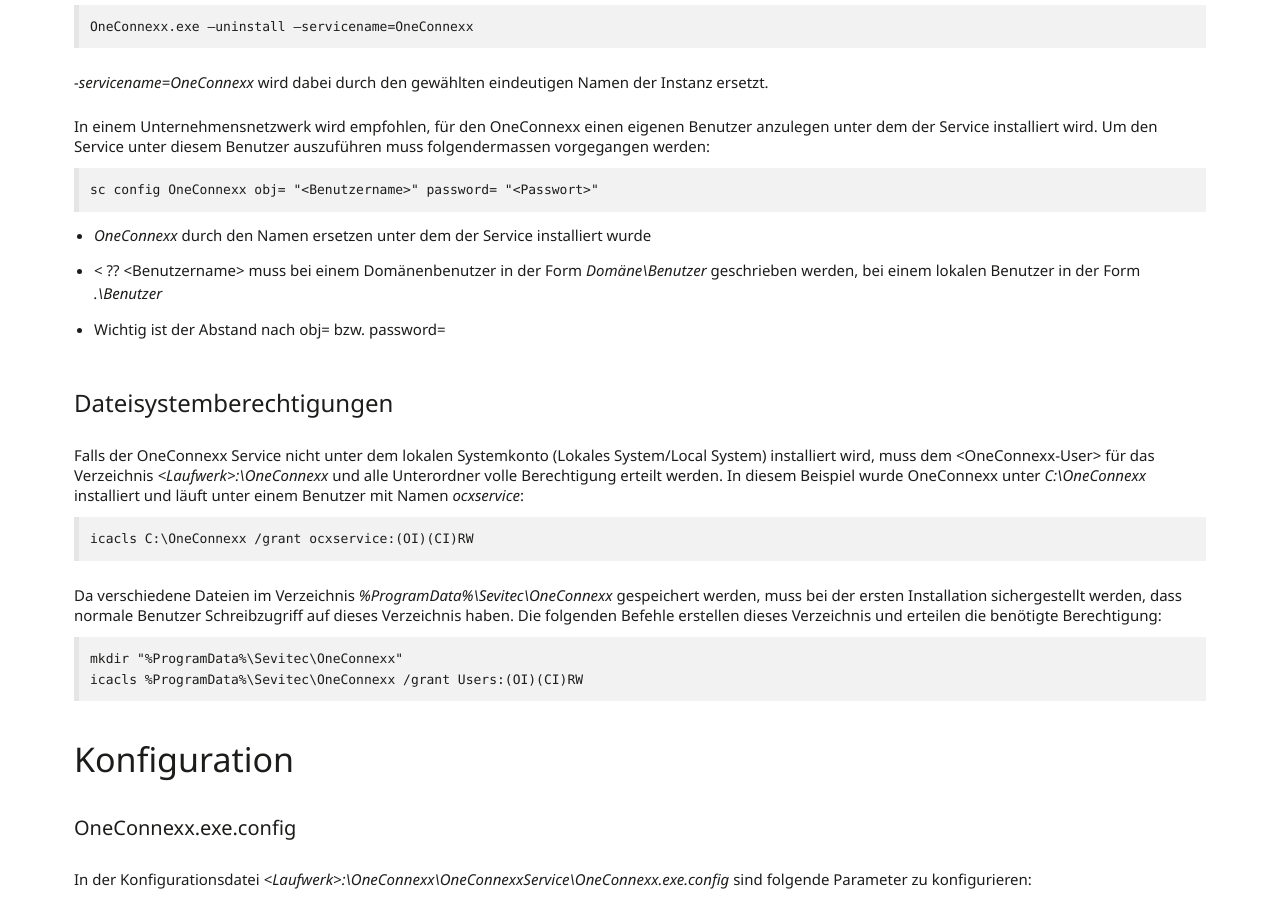
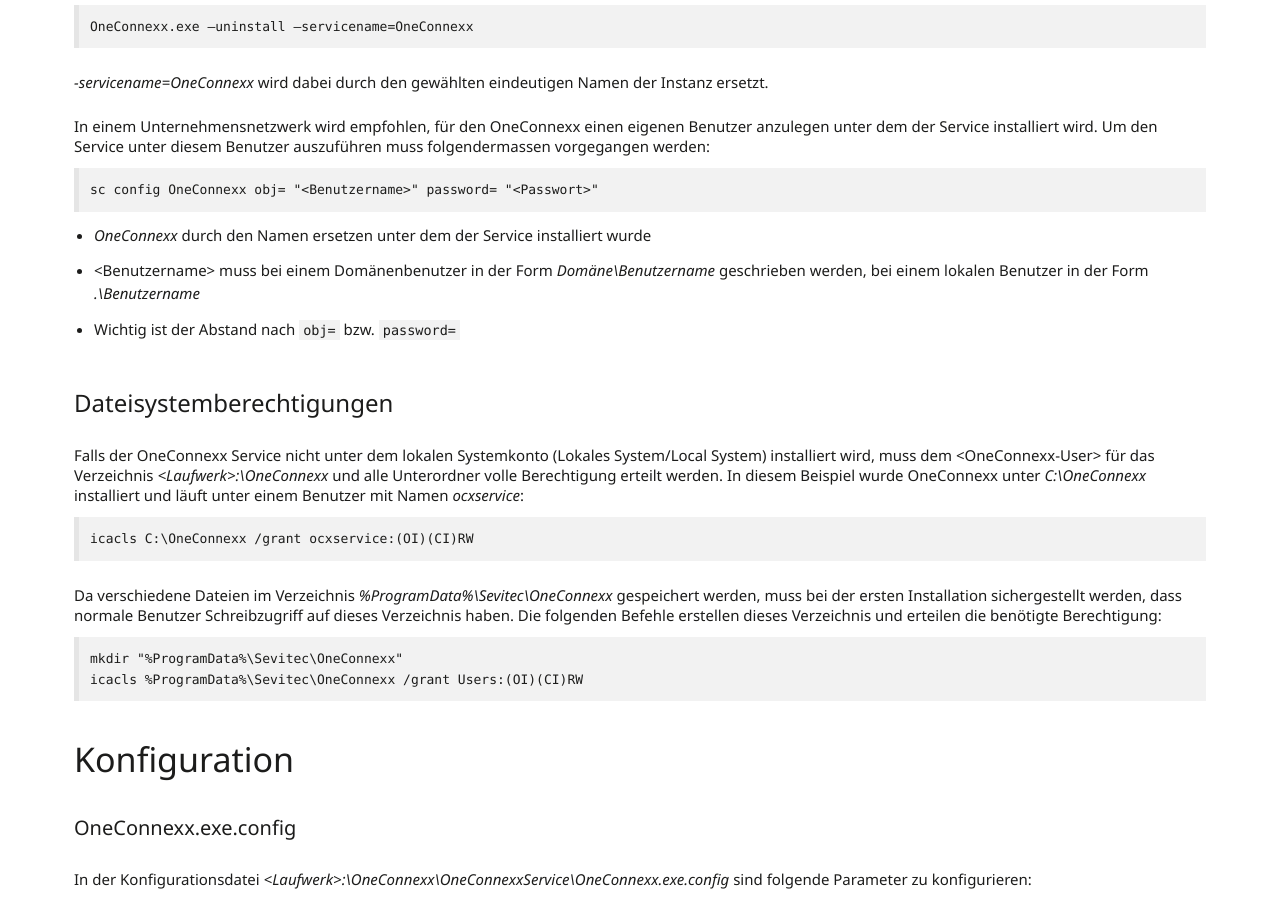
Before and after one commit to primesoft-group/oneconnexx-docs, a Jekyll site: the page built from _pages/setup/de/oneconnexx.md, in a window 1280 px wide and 900 px high, scrolled down 1535 px. Built offline with Jekyll 4.4.1, drawn with Linux system fonts in a browser that asks for light colours; nearby versions of some CDN libraries; some web fonts are replaced.

Commit message:
Update oneconnexx.md

````diff
--- a/_pages/setup/de/oneconnexx.md
+++ b/_pages/setup/de/oneconnexx.md
@@ -68,8 +68,8 @@
 ```
 
 * *OneConnexx* durch den Namen ersetzen unter dem der Service installiert wurde
-* &lt; ?? \<Benutzername\> muss bei einem Domänenbenutzer in der Form *Domäne\Benutzer* geschrieben werden, bei einem lokalen Benutzer in der Form *.\Benutzer*
-* Wichtig ist der Abstand nach obj= bzw. password=
+* \<Benutzername\> muss bei einem Domänenbenutzer in der Form *Domäne\Benutzername* geschrieben werden, bei einem lokalen Benutzer in der Form *.\Benutzername*
+* Wichtig ist der Abstand nach <code>obj=</code> bzw. <code>password=</code>
 
 #### Dateisystemberechtigungen
 
````
